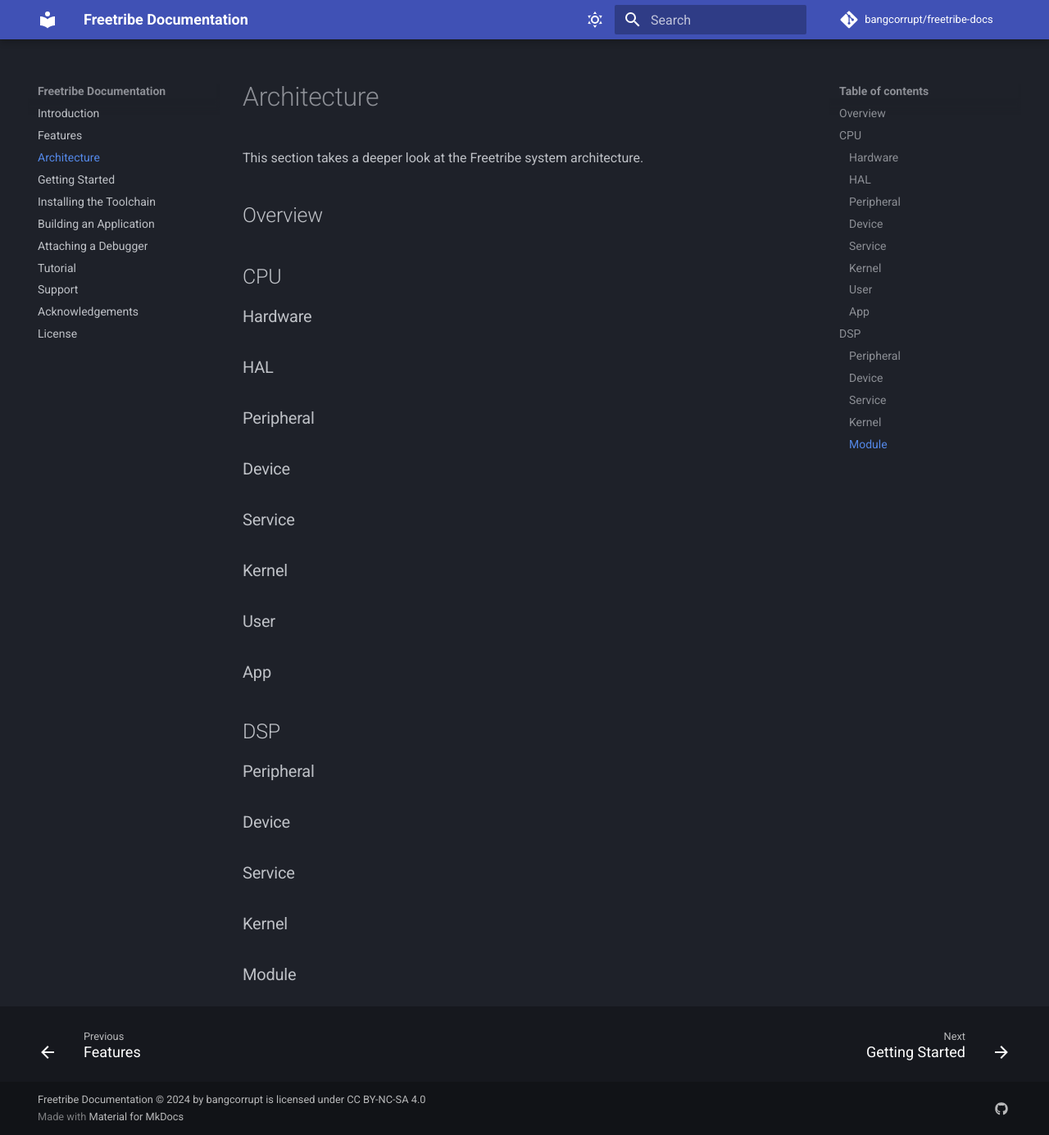
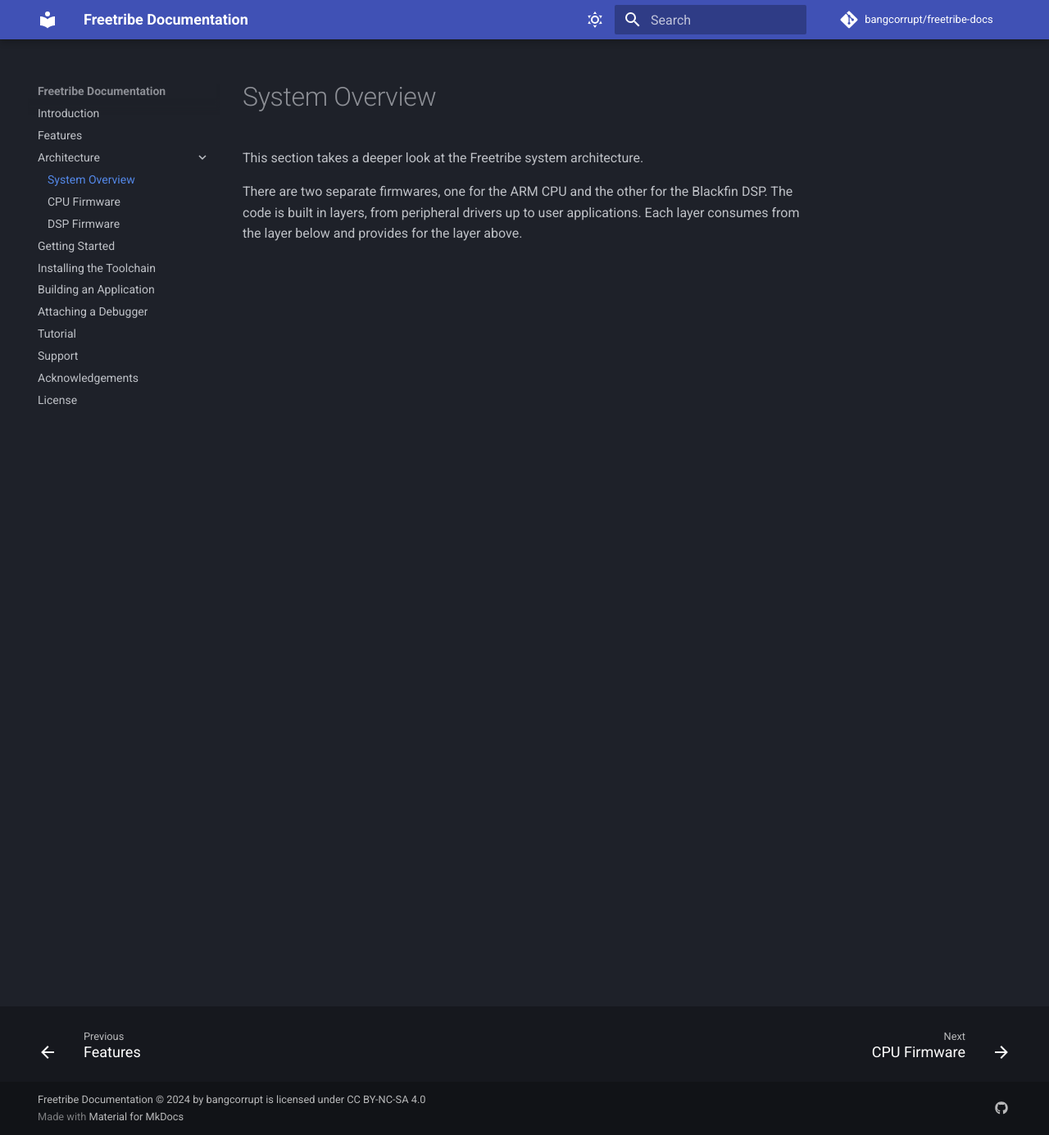
Before and after one commit to bangcorrupt/freetribe-docs, an MkDocs documentation site: the page built from docs/architecture.md, in a window 1280 px wide and 1385 px high. Shown: the whole window at 82% size. Built offline with MkDocs 1.6.1 and Material for MkDocs 9.7.7, drawn with Linux system fonts in a browser that asks for light colours; comment, search, counter and statistics services are not loaded.

Commit message:
architecture

```diff
--- a/docs/architecture.md
+++ b/docs/architecture.md
@@ -1,36 +1,7 @@
-# Architecture
+# System Overview
 
 This section takes a deeper look at the Freetribe system architecture.
 
-## Overview
-
-## CPU
-
-### Hardware
-
-### HAL
-
-### Peripheral
-
-### Device
-
-### Service
-
-### Kernel
-
-### User
-
-### App
-
-
-## DSP
-
-### Peripheral
-
-### Device
-
-### Service
-
-### Kernel
-
-### Module
+There are two separate firmwares, one for the ARM CPU and the other for the Blackfin DSP.
+The code is built in layers, from peripheral drivers up to user applications.
+Each layer consumes from the layer below and provides for the layer above.
--- /dev/null
+++ b/docs/cpu-architecture.md
@@ -0,0 +1,66 @@
+# CPU Firmware
+
+`freetribe/cpu/src`
+
+The CPU firmware controls the full system, initialising the other hardware,
+processing user input and providing feedback.
+The firmware is split into kernel and user tasks.
+The separation is currently in name only, memory protection is not yet supported.
+
+### Kernel
+
+`freetribe/cpu/src/kernel/knl_*`
+
+The kernel orchestrates a set of services, built on device and peripheral drivers.
+A simple API is provided, hiding the complexity of the underlying system.
+The rest of this section looks at each layer, from the hardware up.
+
+#### Hardware
+
+`freetribe/cpu/src/kernel/hardware/hw_*`
+
+Macros and definitions for accessing CPU registers.
+These files are from Texas Instruments Starterware.
+We should not have to modify anything at this layer.
+
+#### HAL
+
+`freetribe/cpu/src/kernel/hal/hal_*`
+
+Functions for accessing CPU registers.
+These files are from Texas Instruments Starterware.
+It is unlikely that we will need to modify anything at this layer.
+
+#### Peripheral
+
+`freetribe/cpu/src/kernel/peripheral/per_*`
+
+The peripheral layer uses HAL functions to initialise and control CPU peripherals,
+such as UART or SPI. Interrupt Service Routines may execute callback handlers,
+registered by the layer above. Peripheral drivers should be self-contained and
+deal with a single peripheral. An exception may be DMA transfers,
+which are currently unsupported.
+
+#### Device
+
+`freetribe/cpu/src/kernel/device/dev_*`
+
+The device layer uses peripheral drivers to provide access to system devices,
+such as flash memory or the LCD.
+Device drivers may use multiple peripheral drivers, for example,
+using SPI to control the LCD and GPIO to control the backlight.
+
+#### Service
+
+`freetribe/cpu/src/kernel/service/svc_*`
+
+The service layer uses device drivers to provide services to the kernel.
+Examples include MIDI processing and handling the control panel.
+Services are implemented as non-blocking state machines and should
+do as little as possible each time they are invoked.
+
+#### API
+
+### User
+
+#### App
--- /dev/null
+++ b/docs/dsp-architecture.md
@@ -0,0 +1,11 @@
+# DSP Firmware
+
+## Kernel
+
+### Peripheral
+
+### Device
+
+### Service
+
+## Module
--- a/mkdocs.yml
+++ b/mkdocs.yml
@@ -7,7 +7,10 @@
 nav:
   - index.md
   - features.md
-  - architecture.md
+  - "Architecture":
+      - architecture.md
+      - cpu-architecture.md
+      - dsp-architecture.md
   - getting-started.md
   - toolchain.md
   - building.md
@@ -62,5 +65,4 @@
   - pymdownx.snippets
   - pymdownx.superfences
 
-
 copyright: Freetribe Documentation &copy; 2024 by bangcorrupt is licensed under CC BY-NC-SA 4.0
```
